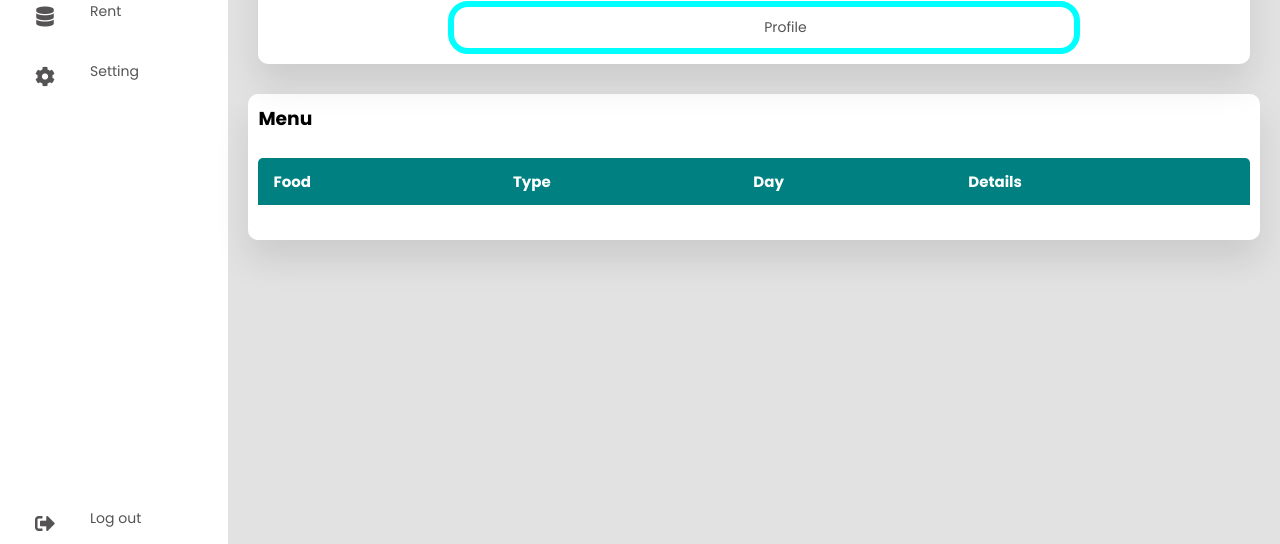
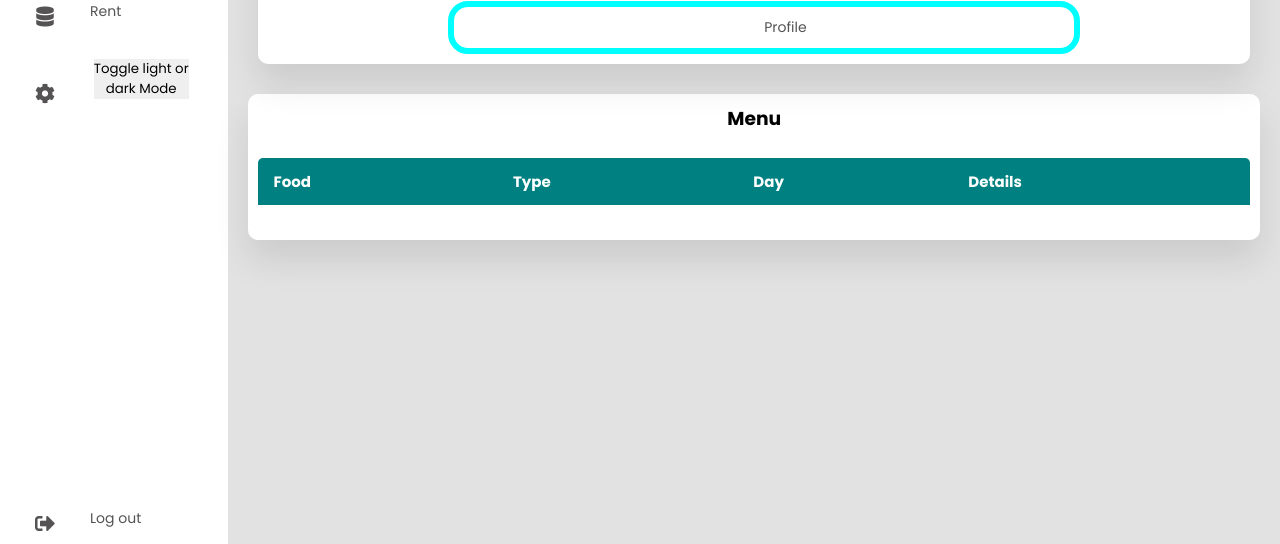
Before and after one commit to Codesmith28/Hostel-Hub, a Flask app: template hostel/templates/dashboard_hostellite.html in a window 1280 px wide. Shown: the part 256-800 px from the top of the page. Run offline with Flask 3, Linux system fonts and the light colour scheme; the template is opened without the code that fills it, so the values that code supplies are empty; parts of the project's set-up code (start-up, migrations or seed data) failed here and were passed over.

Commit message:
added dark mode feature inplace of setting

```diff
--- a/hostel/templates/dashboard_hostellite.html
+++ b/hostel/templates/dashboard_hostellite.html
@@ -12,6 +12,9 @@
       href="https://cdnjs.cloudflare.com/ajax/libs/font-awesome/5.15.4/css/all.min.css"
     />
     <style>
+      tbody{
+        color:aqua;
+      }
       .per{
         position: relative;
         max-width: 65%;
@@ -23,6 +26,13 @@
       a[id="tocen"]{
         padding-right: 45%;
         padding-left: 50%;
+      }
+      .dark-mode{
+        background-color: black;
+        color:white;
+      }
+      h1{
+        text-align: center;
       }
     </style>
   </head>
@@ -59,10 +69,17 @@
           <li>
             <a href="#">
               <i class="fas fa-cog"></i>
-              <span class="nav-item">Setting</span>
+              <span class="nav-item">
+                <button onclick="myFunction()">Toggle light or <br> dark Mode</button>
+              </span>
             </a>
           </li>
-
+          <script>
+            function myFunction() {
+               var element = document.body;
+               element.classList.toggle("dark-mode");
+            }
+            </script>
           <li>
             <a href="#" class="logout">
               <i class="fas fa-sign-out-alt"></i>
@@ -74,7 +91,7 @@
 
       <section class="main">
         <div class="main-top">
-          <h1>Dashboard</h1>
+          <h1 align="center">Dashboard</h1>
           <i class="fas fa-user-cog"></i>
         </div>
         <div class="users">
--- a/hostel/templates/profile_user.html
+++ b/hostel/templates/profile_user.html
@@ -7,7 +7,6 @@
   <title>Profile</title>
   <style>
     .prof{
-      position: relative;
       text-align: center;
       border: 5px solid aqua;
       border-radius: 10px;
--- a/hostel/templates/warden_dashboard.html
+++ b/hostel/templates/warden_dashboard.html
@@ -13,12 +13,10 @@
 <style>
   .ql {
     font-family: "Phudu", cursive;
-
     text-align: center;
     font-size: 70px;
     color: rgb(0, 81, 255);
   }
-
   .links {
     font-size: 20px;
     align-items: center;
@@ -29,7 +27,7 @@
   .links > a {
     text-decoration: none;
     text-align: center;
-    color: black;
+    color: blue;
     padding: 10px;
     border: 2px solid rgb(0, 81, 255);
     border-radius: 10px;
--- a/tempCodeRunnerFile.py
+++ b/tempCodeRunnerFile.py
@@ -1 +1,4 @@
-app = create_app()
+if __name__ == '__main__':
+    app.config['TEMPLATES_AUTO_RELOAD'] = True
+    app.jinja_env.auto_reload = True
+    app.run(debug=True)
```
Also changed, not shown: instance/mess.db.
